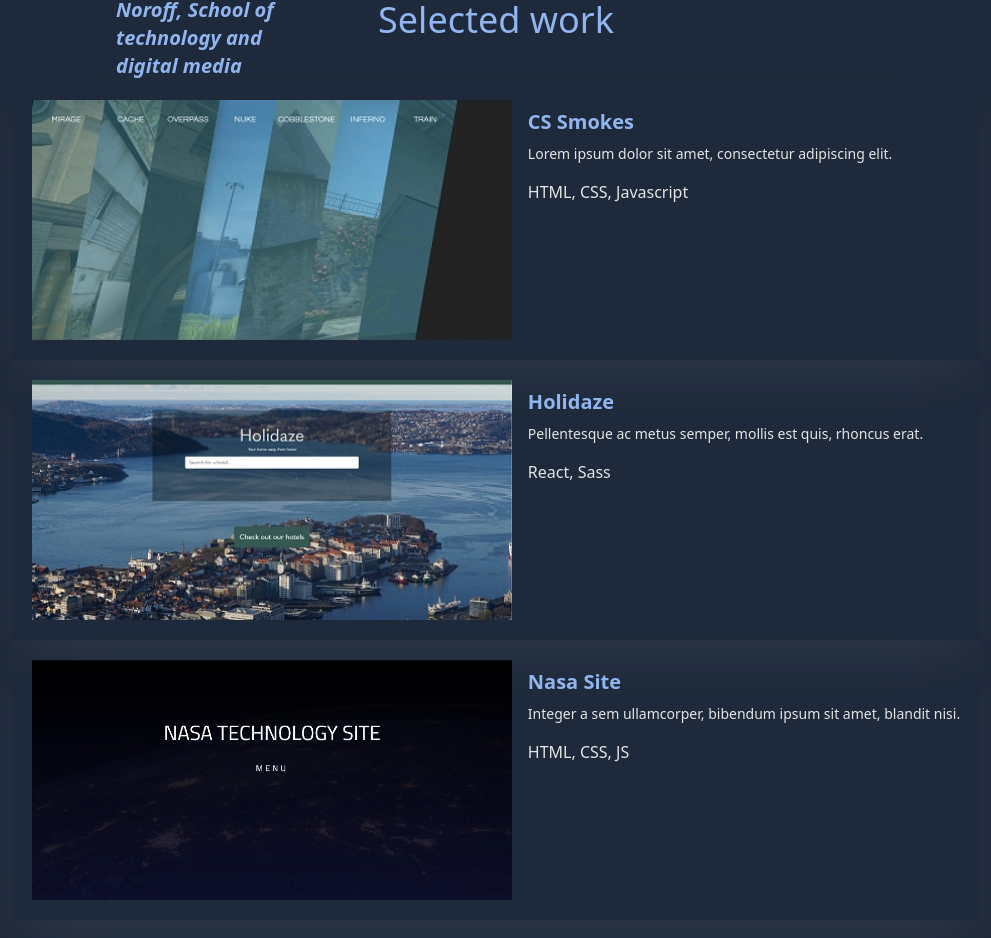
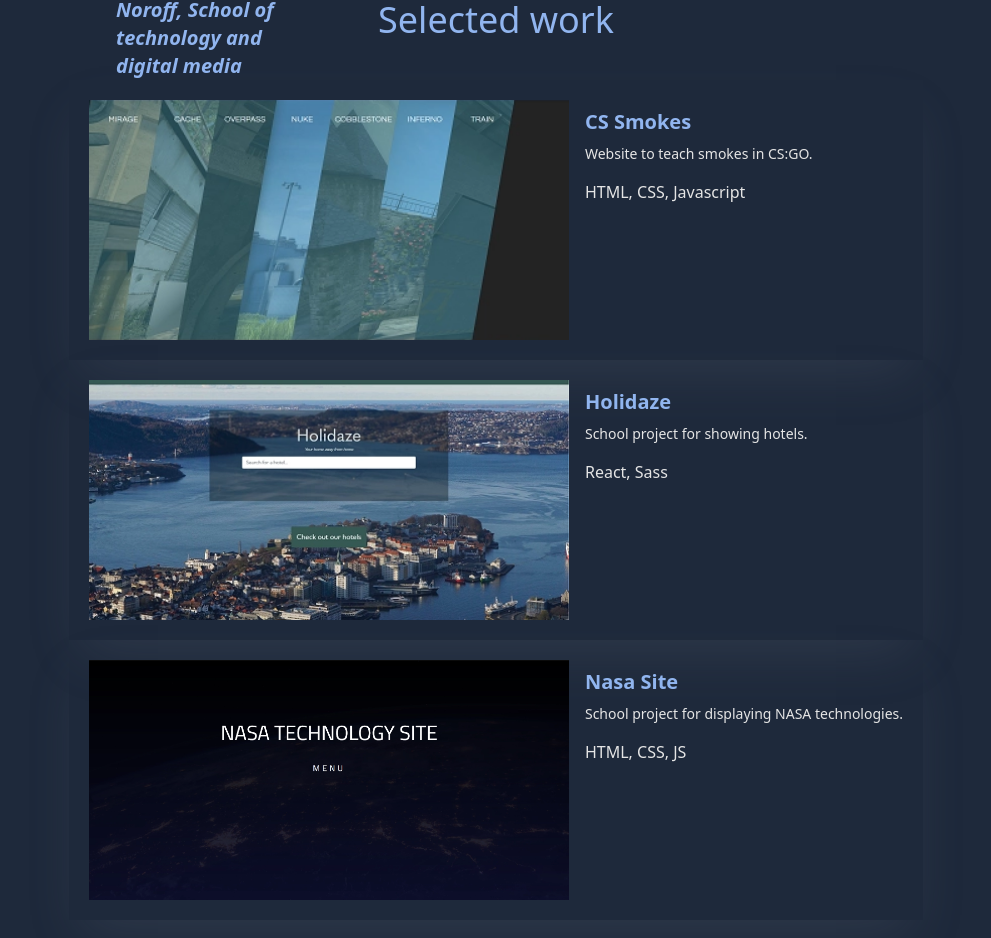
Before and after one commit to svennif/portfolio_new, a Vue app: page / in a window 1280 px wide. Shown: the part 1696-2634 px from the top of the page, without its empty margins (144-1135 px from the left). Built offline with nearby package versions, Linux system fonts and the light colour scheme.

Commit message:
Changed project description

```diff
--- a/src/components/ProjectComponent.vue
+++ b/src/components/ProjectComponent.vue
@@ -31,7 +31,7 @@ export default {
                     url: "https://svennif.github.io/cs-smokes/",
                     image: require("@/assets/images/cs-smokes.webp"),
                     tags: "HTML, CSS, Javascript",
-                    description: "Lorem ipsum dolor sit amet, consectetur adipiscing elit.",
+                    description: "Website to teach smokes in CS:GO.",
                 },
                 {
                     id: 2,
@@ -39,7 +39,7 @@ export default {
                     url: "https://svennif.github.io/holidaze/",
                     image: require("@/assets/images/holidaze.webp"),
                     tags: "React, Sass",
-                    description: "Pellentesque ac metus semper, mollis est quis, rhoncus erat.",
+                    description: "School project for showing hotels.",
                 },
                 {
                     id: 3,
@@ -47,7 +47,7 @@ export default {
                     url: "https://svennif.github.io/nasa/",
                     tags: "HTML, CSS, JS",
                     image: require("@/assets/images/nasa-site.webp"),
-                    description: "Integer a sem ullamcorper, bibendum ipsum sit amet, blandit nisi.",
+                    description: "School project for displaying NASA technologies.",
                 },
             ],
         };
```
